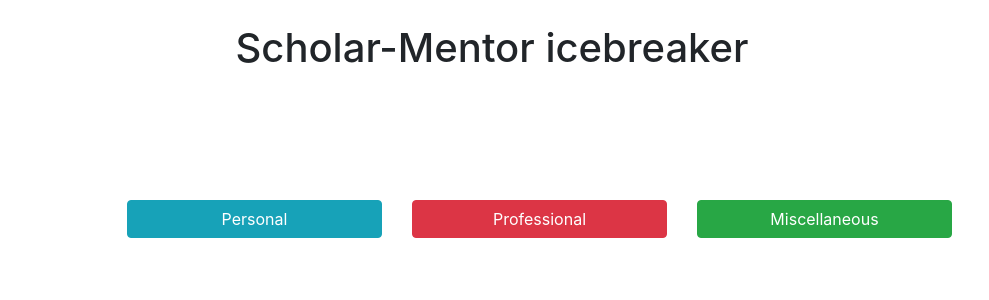
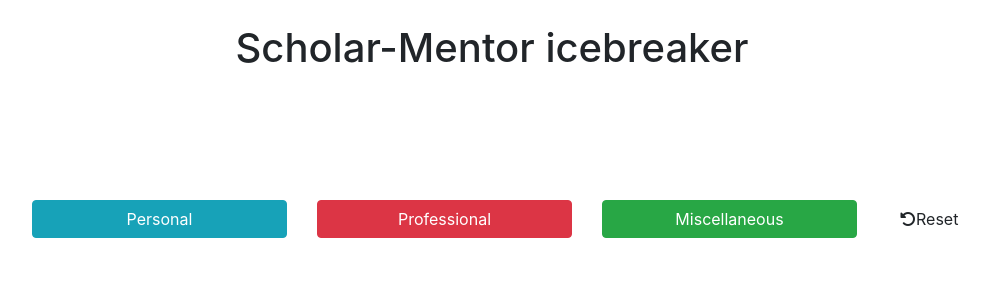
Before and after one commit to sivsubra-tw/mentor-intro, a Flask app: page / in a window 1280 px wide. Shown: the top 300 px of the page, without its empty margins (148-1137 px from the left). Run offline with Flask 2, Linux system fonts and the light colour scheme; some libraries are stand-ins or nearby versions.

Commit message:
Add reset

```diff
--- a/application.py
+++ b/application.py
@@ -22,24 +22,32 @@ questions = [
 			]
 
 
+def reset():
+	session["questions_so_far"] = []
+	session["questions_id"] = [random.randint(0,2),random.randint(0,2),random.randint(0,2)]
+	session["categories_so_far"] = [0,0,0]
+
 @app.route("/")
 def index():
 	if session.get("questions_so_far") is None:
-		session["questions_so_far"] = []
-		session["questions_id"] = [random.randint(0,2),random.randint(0,2),random.randint(0,2)]
-		session["categories_so_far"] = [0,0,0]
-	return render_template("index.html")
+		reset()
+	return render_template("index.html", questions_so_far = session["questions_so_far"])
 
 
 @app.route("/", methods=["POST"])
 def question():
 	category = int(request.form.get("category"))
 
-	session["questions_id"][category] += 1
-	session["questions_id"][category] %= 3
-	session["categories_so_far"][category] += 1
+	if category == 3:
+		session.clear()
+		reset()
+		return render_template("index.html")
+	else :
+		session["questions_id"][category] += 1
+		session["questions_id"][category] %= 3
+		session["categories_so_far"][category] += 1
 
-	if session["categories_so_far"][category] <= 3:
-		session["questions_so_far"].append(category)
+		if session["categories_so_far"][category] <= 3:
+			session["questions_so_far"].append(category)
 
-	return render_template("index.html", question = questions[category][session["questions_id"][category]], questions_so_far = session["questions_so_far"])
+		return render_template("index.html", question = questions[category][session["questions_id"][category]], questions_so_far = session["questions_so_far"])
--- a/templates/index.html
+++ b/templates/index.html
@@ -3,7 +3,7 @@
 	<meta charset="UTF-8">
 	<head>
 		<link rel="stylesheet" href="https://stackpath.bootstrapcdn.com/bootstrap/4.3.1/css/bootstrap.min.css" integrity="sha384-ggOyR0iXCbMQv3Xipma34MD+dH/1fQ784/j6cY/iJTQUOhcWr7x9JvoRxT2MZw1T" crossorigin="anonymous">
-		<link rel="stylesheet" href="https://cdnjs.cloudflare.com/ajax/libs/font-awesome/4.7.0/css/font-awesome.min.css">
+		<script src="https://kit.fontawesome.com/0e59a4940c.js" crossorigin="anonymous"></script>
 		<link rel="stylesheet" href="{{ url_for('static', filename='css/style.css') }}">
 
 		<title> Jitheshraj Scholarship for promising freshmen </title>
@@ -21,7 +21,7 @@
 
 			<div class = "row">
 
-				<div class ="col-lg-2 col-sm-1"> </div>
+				<div class ="col-lg-1 col-sm-1"> </div>
 
 
 				<div class = "col-lg-3 col-sm-8">
@@ -56,9 +56,10 @@
 					</div>
 				</div>
 
-
 				<div class = "col-lg-2 col-sm-1">
-					<button class = "btn" type = "reset"><i class ="fa fa-undo-alt"></i></button>
+					<form action = "{{ url_for('question') }}" method = "post">
+						<button class = "btn" name = "category" value = "3"><i class ="fas fa-undo-alt"></i>Reset</button>
+					</form>
 				</div>
 
 			</div>
```
